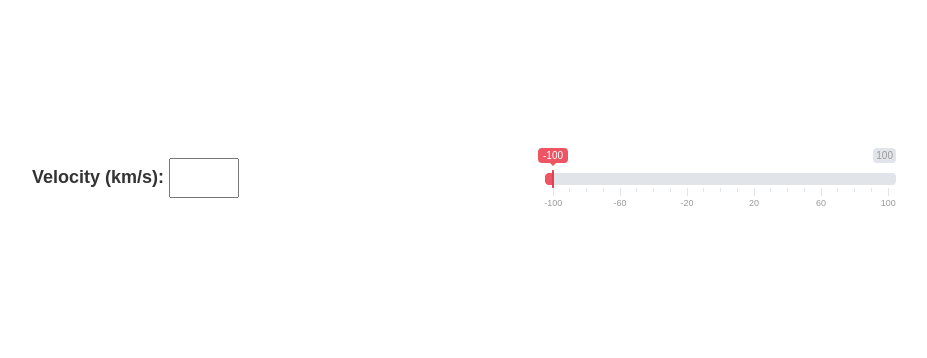
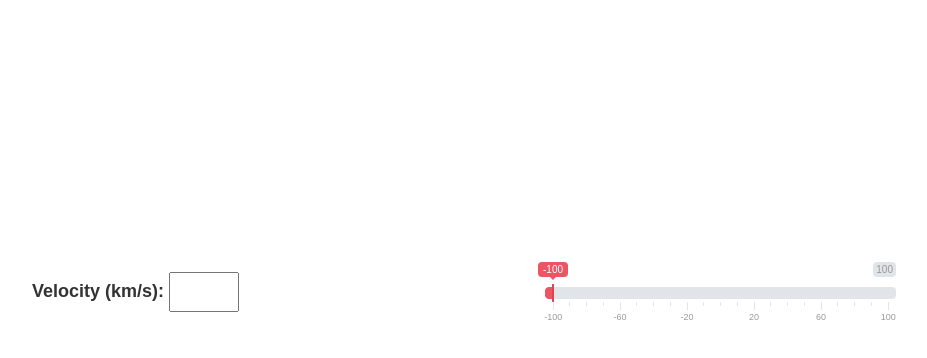
Before and after one commit to mdeggies/doppler-effect, a plain HTML site: page index.html in a window 1280 px wide. Shown: the part 366-724 px from the top of the page, without its empty margins (212-1139 px from the left). Drawn offline with nearby package versions, Linux system fonts and the light colour scheme.

Commit message:
updated readme

```diff
--- a/style.css
+++ b/style.css
@@ -5,7 +5,7 @@ body {
 }
 
 .inputs {
-  padding-top: 45%;
+  padding-top: 55%;
   text-align: center;
 }
 
```
Also changed, not shown: package.json (deleted, +0 -19 lines), README.md.
